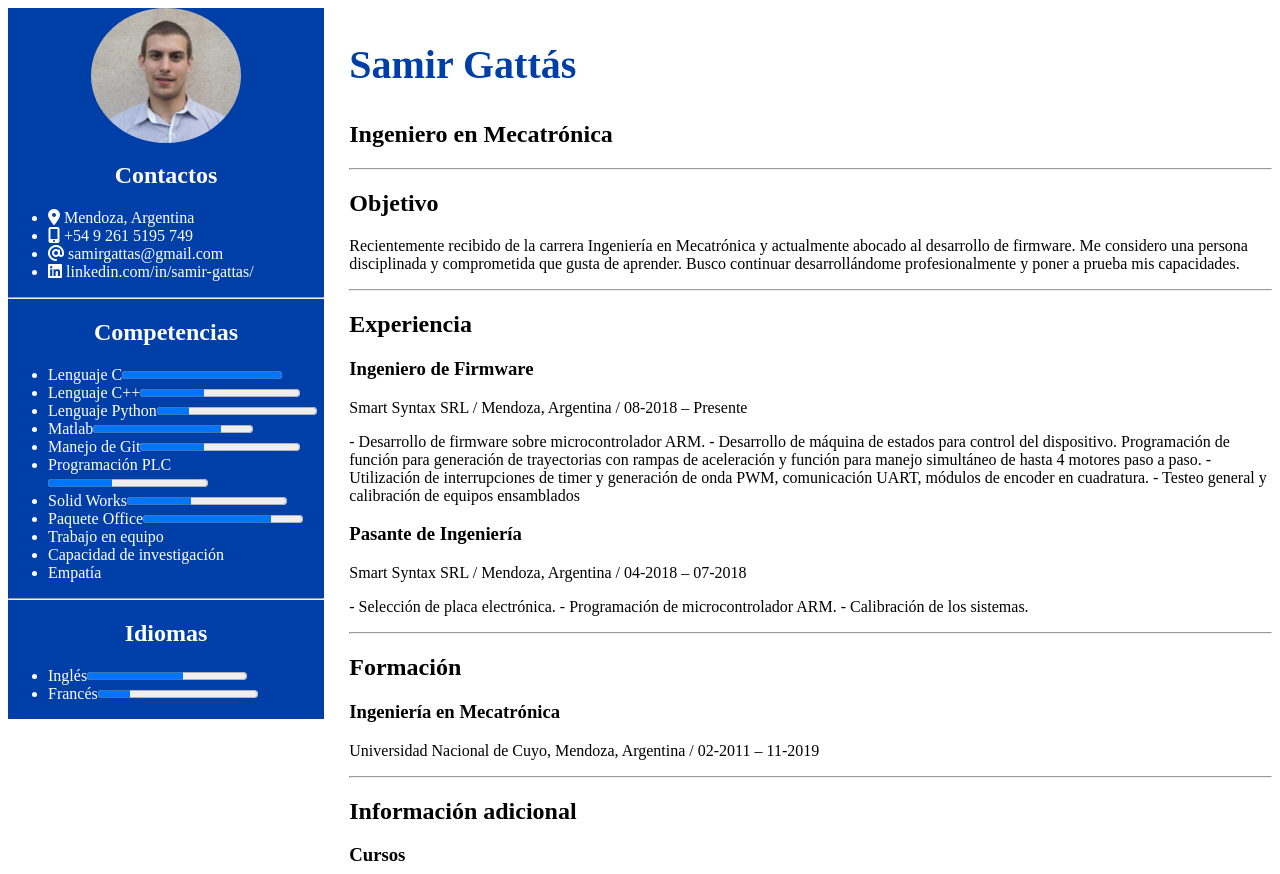
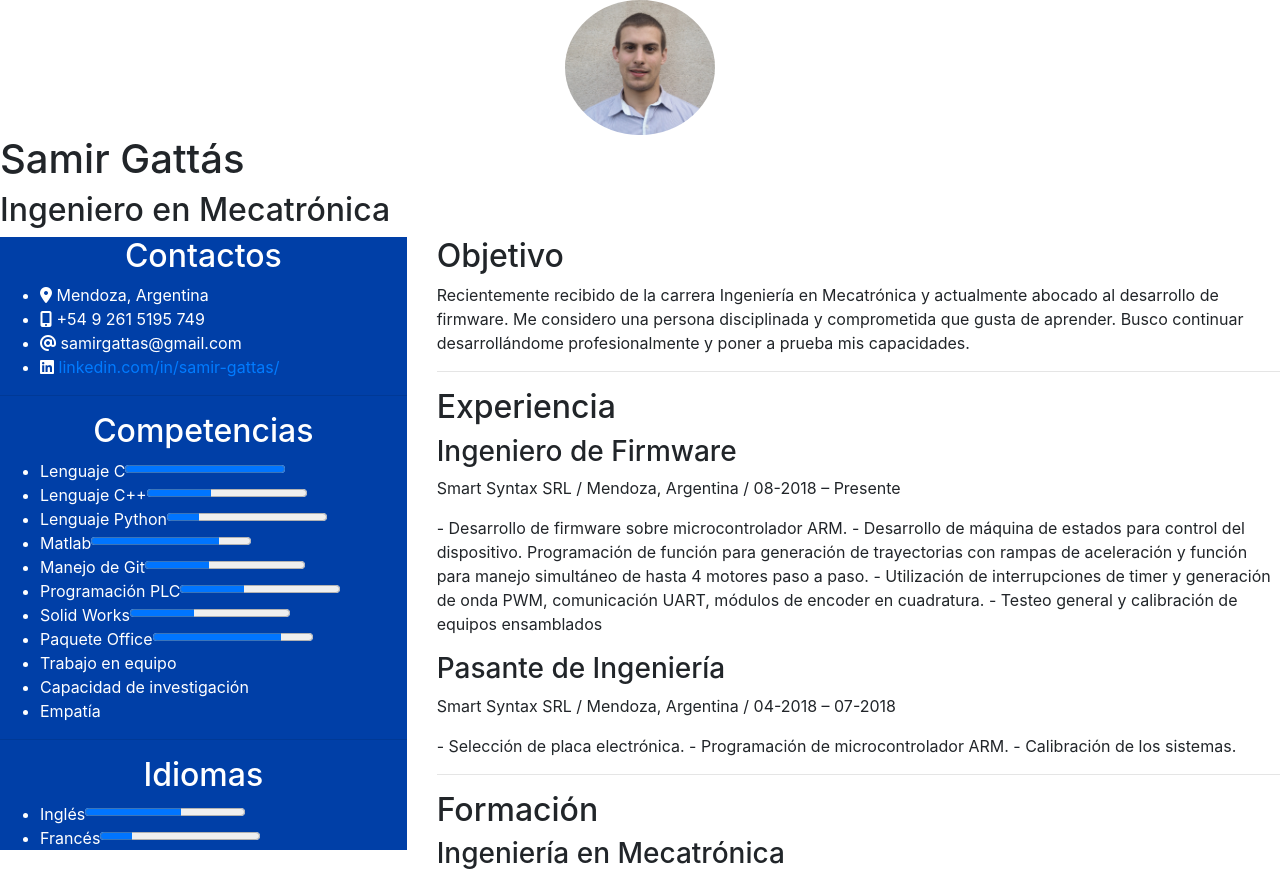
Before and after one commit to samirgattas/cv-samirgattas, a plain HTML site: page index.html in a window 1280 px wide. Shown: the top 874 px of the page. Drawn offline with nearby package versions, Linux system fonts and the light colour scheme.

Commit message:
Add bootstrap (#2)
* Se agrego la biblioteca Bootstrap

* Layout del CV usando Bootstrap

* Visual igual a cuando no usaba Bootstrap

```diff
--- a/css/cv.css
+++ b/css/cv.css
@@ -6,17 +6,9 @@ img{
     margin-right: auto;
     border-radius: 100%;
 }
-section{
-    display: inline-block
-}
+
 .left{
-    width: 25%;
     background-color: #003FA7;
-    float: left
-}
-.right{
-    width: 73%;
-    float: right;
 }
 
 .left h2,li,a {
--- a/index.html
+++ b/index.html
@@ -2,17 +2,25 @@
 <html>
     <head lang='es'>
         <meta charset="utf-8">
+        <meta name="viewport" content="width=device-width, initial-scale=1">
         <title>CV de Samir Gattás</title>
         <link rel="stylesheet" href="css/cv.css">
+        <link rel="stylesheet" href="https://maxcdn.bootstrapcdn.com/bootstrap/4.5.2/css/bootstrap.min.css">
+        <script src="https://ajax.googleapis.com/ajax/libs/jquery/3.5.1/jquery.min.js"></script>
+        <script src="https://cdnjs.cloudflare.com/ajax/libs/popper.js/1.16.0/umd/popper.min.js"></script>
+        <script src="https://maxcdn.bootstrapcdn.com/bootstrap/4.5.2/js/bootstrap.min.js"></script>
         <script src="https://kit.fontawesome.com/0154bec812.js" crossorigin="anonymous"></script>
     </head>
     <body>
         <header>
-
+            <img src="imgs/SamirGattas.jpg" alt="Samir Gattás">
+            <h1>Samir Gattás</h1>
+            <h2>Ingeniero en Mecatrónica</h2>
         </header>
+        <div class=".container">
+            <div class="row">
+                <div class="col-md-4">
                     <section class="left">
-            <img src="imgs/SamirGattas.jpg" alt="Samir Gattás">
-            <div>
                         <h2>Contactos</h2>
                         <ul>
                             <li>
@@ -79,12 +87,10 @@
                                 Francés<progress value="1" max="5">1</progress>
                             </li>
                         </ul>
+                    </section>
                 </div>
-        </section>
+                <div class="col-md-8">
                     <section class="right">
-            <h1>Samir Gattás</h1>
-            <h2>Ingeniero en Mecatrónica</h2>
-            <hr>
                         <h2>
                         Objetivo
                         </h2>
@@ -127,6 +133,10 @@
                             Nombre de la institución: IMPSA y Facultad de Ingeniería de la Universidad Nacional de Cuyo
                         </p>
                     </section>
+                </div>
+            </div>
+        </div>
+
         <footer>
 
         </footer>
```
Lines whose indentation alone changed are shown as unchanged.
